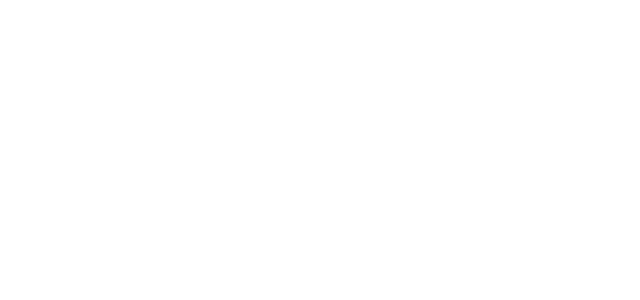
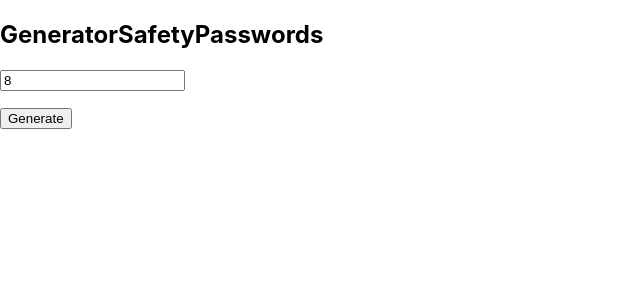
Before and after one commit to FiNiK2228/checking-links, a React (Create React App) app: page /GeneratorSafetyPasswords in a window 1280 px wide. Before the commit this address had no page. Shown: the top 300 px of the page, without its empty margins (0-640 px from the left). Built offline with nearby package versions, Linux system fonts and the light colour scheme.

Commit message:
generator

```diff
--- a/src/App.js
+++ b/src/App.js
@@ -1,10 +1,12 @@
 import {Route, Routes} from 'react-router-dom'
 import './App.css';
 import {CheckingForPhishingURLs} from "./pages/CheckingForPhishingURLs/CheckingForPhishingURLs"
+import GeneratorSafetyPasswords from "./pages/GeneratorSafetyPasswords/GeneratorSafetyPasswords"
 function App() {
   return (
     <Routes>
           <Route path="/CheckingForPhishingURLs" element={<CheckingForPhishingURLs />} />
+          <Route path="/GeneratorSafetyPasswords" element={<GeneratorSafetyPasswords />} />
         </Routes>
   );
 }
--- /dev/null
+++ b/src/pages/GeneratorSafetyPasswords/GeneratorSafetyPasswords.jsx
@@ -0,0 +1,23 @@
+import React, { useState } from 'react'
+
+export default function GeneratorSafetyPasswords ()  {
+  const [password, setPassword] = useState('')
+  const [length,  setLength] = useState(8)
+  function generatePassword() {
+    const charset = "abcdefghijklmnopqrstuvwxyzABCDEFGHIJKLMNOPQRSTUVWXYZ0123456789!@#$%^&*()_+=;:,./?|`~[]{}"
+        let retVal = "";
+    for (var i = 0, n = charset.length; i < length; ++i) {
+        retVal += charset.charAt(Math.floor(Math.random() * n));
+    }
+    console.log(retVal)
+    setPassword(retVal);
+}
+
+return (
+    <div><h2>GeneratorSafetyPasswords</h2>
+  <input type="text"onChange={e =>setLength(e.target.value)} value={length} className="elementvalue" />
+    <p>{password}</p>
+        <button onClick={generatePassword}>Generate</button>
+    </div>
+  )
+}
--- a/src/pages/PasswordSecurityAnalyzer/PasswordSecurityAnalyzer.jsx
+++ b/src/pages/PasswordSecurityAnalyzer/PasswordSecurityAnalyzer.jsx
@@ -1,9 +1,7 @@
 import React from 'react'
 
-function PasswordSecurityAnalyzer() {
+export default function PasswordSecurityAnalyzer() {
   return (
     <div>PasswordSecurityAnalyzer</div>
   )
 }
-
-export default PasswordSecurityAnalyzer
```
Also changed, not shown: src/pages/GeneratorSafetyPasswords/Index.jsx (deleted).
